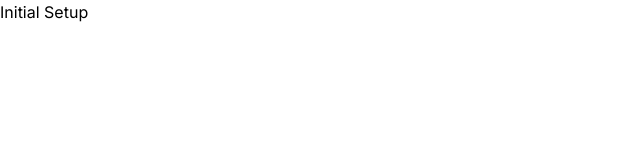
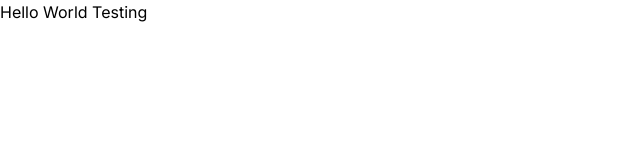
Before and after one commit to DrrylPns/AGreenNature, a Next.js app: page / in a window 1280 px wide. Shown: the top 160 px of the page, without its empty margins (0-640 px from the left). Built offline with nearby package versions, Linux system fonts and the light colour scheme.

Commit message:
Update page.tsx

```diff
--- a/src/app/page.tsx
+++ b/src/app/page.tsx
@@ -2,6 +2,6 @@ import Image from 'next/image'
 
 export default function Home() {
   return (
-    <h1>Initial Setup</h1>
+    <h1>Hello World Testing</h1>
   )
 }
```
